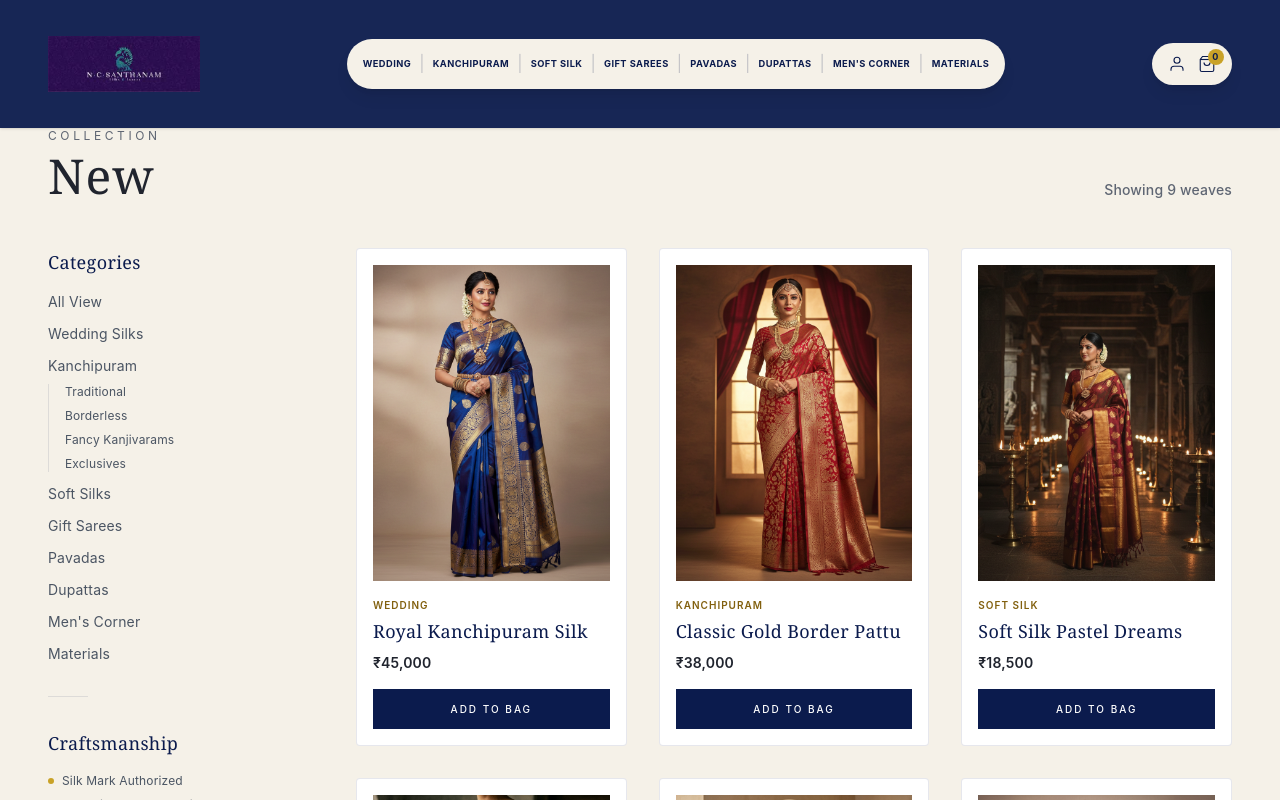
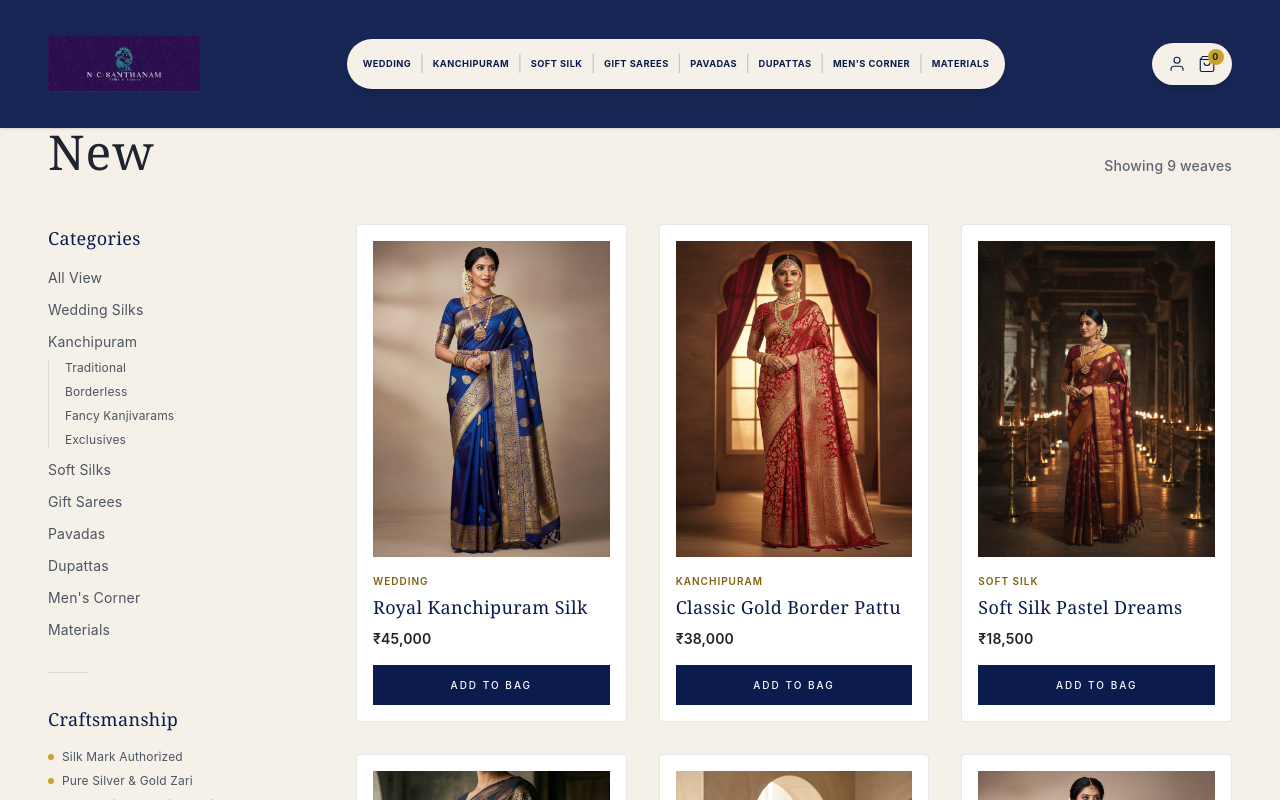
Before and after one commit to LoopFound/ncs, a Next.js app in the folder frontend/: page /new in a window 1280 px wide. Shown: the top 800 px of the page. Built offline with nearby package versions, Linux system fonts and the light colour scheme.

Commit message:
fix(shop): clarify collection names
Replace the split collection label and category title with clear display names such as Wedding Collection, while keeping product filtering unchanged.

Co-authored-by: Jarvis <technicalmanjash@gmail.com>

```diff
--- a/frontend/src/components/shop/ProductListing.tsx
+++ b/frontend/src/components/shop/ProductListing.tsx
@@ -28,6 +28,14 @@ export default function ProductListing({ initialCategory }: ProductListingProps)
         })
         : products;
 
+    const collectionTitle = activeCategory === "Wedding"
+        ? "Wedding Collection"
+        : activeCategory === "Kanchipuram"
+            ? "Kanchipuram Classics"
+            : activeCategory === "Soft Silk"
+                ? "Soft Silks"
+                : activeCategory || "The Heritage Collection";
+
     return (
         <div className="pt-24 lg:pt-32 pb-24 min-h-[75vh]">
             <div className="container mx-auto px-6 lg:px-12">
@@ -35,14 +43,13 @@ export default function ProductListing({ initialCategory }: ProductListingProps)
                 {/* Header */}
                 <div className="flex flex-col md:flex-row md:items-end justify-between mb-12">
                     <div>
-                        <span className="text-xs tracking-[0.3em] uppercase text-[var(--charcoal-muted)] block mb-2">
-                            {activeCategory ? "Collection" : "All Products"}
-                        </span>
+                        {!activeCategory && (
+                            <span className="block text-[11px] font-semibold leading-none tracking-[0.28em] uppercase text-[var(--charcoal-muted)]">
+                                All Products
+                            </span>
+                        )}
                         <h1 className="font-[var(--font-serif)] text-4xl lg:text-5xl font-light text-[var(--charcoal)]">
-                            {activeCategory
-                                ? `${activeCategory.charAt(0).toUpperCase() + activeCategory.slice(1)}`
-                                : "The Heritage Collection"
-                            }
+                            {collectionTitle}
                         </h1>
                     </div>
 
```
